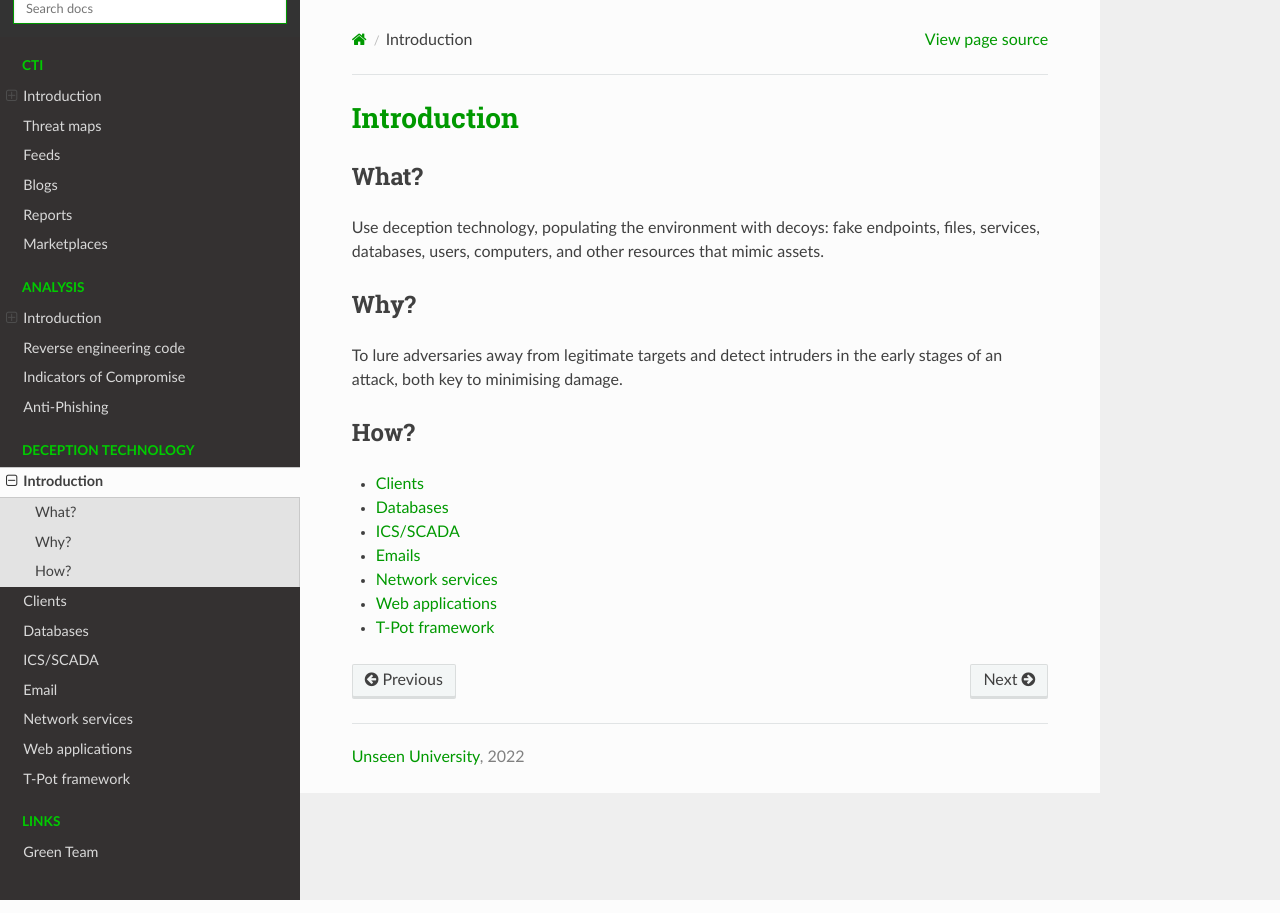
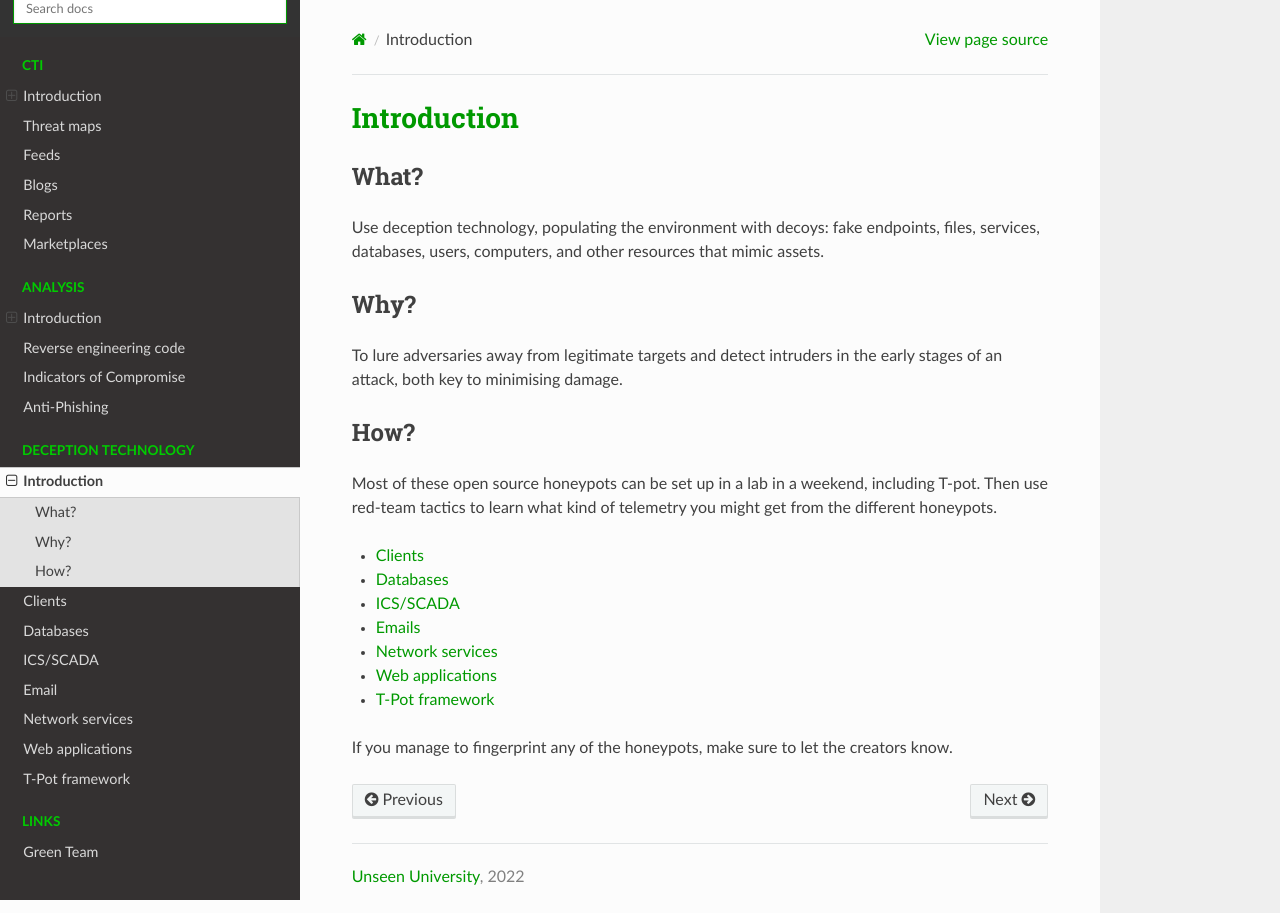
Before and after one commit to tymyrddin/blue-honey, a Sphinx documentation site: the page built from source/docs/deception/README.md, in a window 1280 px wide. Built offline with Sphinx 7.4.7 and the Read the Docs theme 2.0.0, drawn with Linux system fonts in a browser that asks for light colours.

Commit message:
Initial commit

```diff
--- a/source/docs/deception/README.md
+++ b/source/docs/deception/README.md
@@ -12,6 +12,9 @@ minimising damage.
 
 ## How?
 
+Most of these open source honeypots can be set up in a lab in a weekend, including T-pot. Then use red-team tactics
+to learn what kind of telemetry you might get from the different honeypots.
+
 * [Clients](clients.md)
 * [Databases](databases.md)
 * [ICS/SCADA](ics.md)
@@ -19,3 +22,5 @@ minimising damage.
 * [Network services](network.md)
 * [Web applications](webapps.md)
 * [T-Pot framework](tpot.md)
+
+If you manage to fingerprint any of the honeypots, make sure to let the creators know.
```
